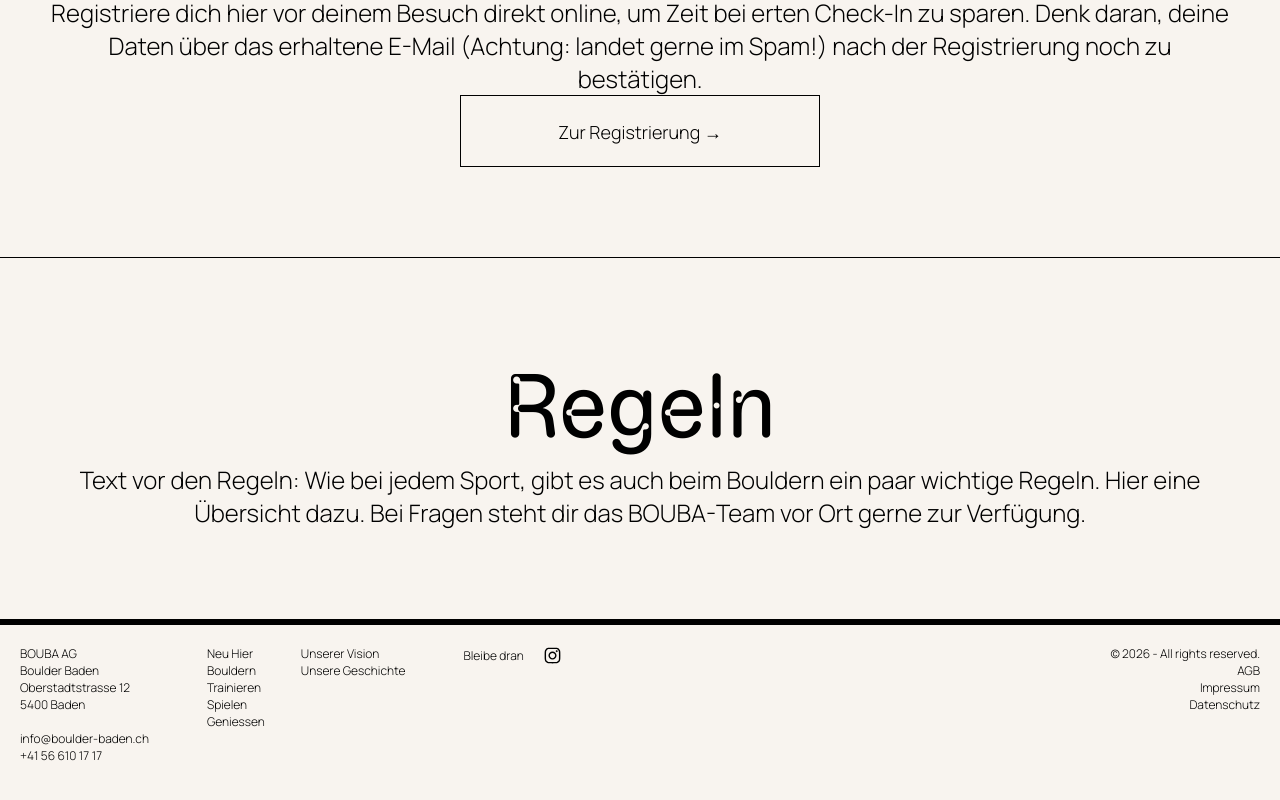
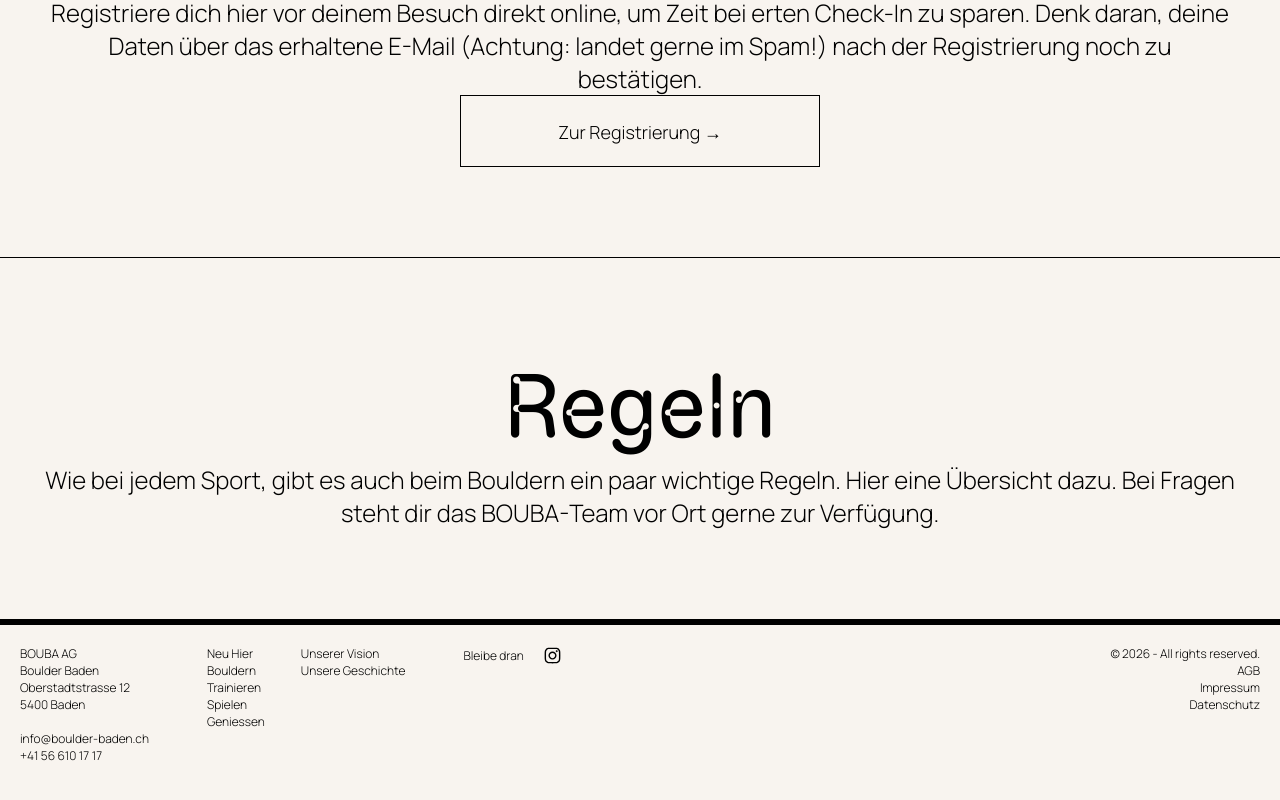
Before and after one commit to escodebar/boulder-baden.ch, a Vue app: page /neu-hier in a window 1280 px wide. Shown: the part 1358-2158 px from the top of the page. Built offline with nearby package versions, Linux system fonts and the light colour scheme.

Commit message:
Remove label from text
...since it was meant for me and not for the site

```diff
--- a/src/pages/NeuHier.vue
+++ b/src/pages/NeuHier.vue
@@ -60,9 +60,9 @@
     <h2>Regeln</h2>
 
     <p>
-      Text vor den Regeln: Wie bei jedem Sport, gibt es auch beim Bouldern ein
-      paar wichtige Regeln. Hier eine Übersicht dazu. Bei Fragen steht dir das
-      BOUBA-Team vor Ort gerne zur Verfügung.
+      Wie bei jedem Sport, gibt es auch beim Bouldern ein paar wichtige Regeln.
+      Hier eine Übersicht dazu. Bei Fragen steht dir das BOUBA-Team vor Ort
+      gerne zur Verfügung.
     </p>
   </section>
 </template>
```
